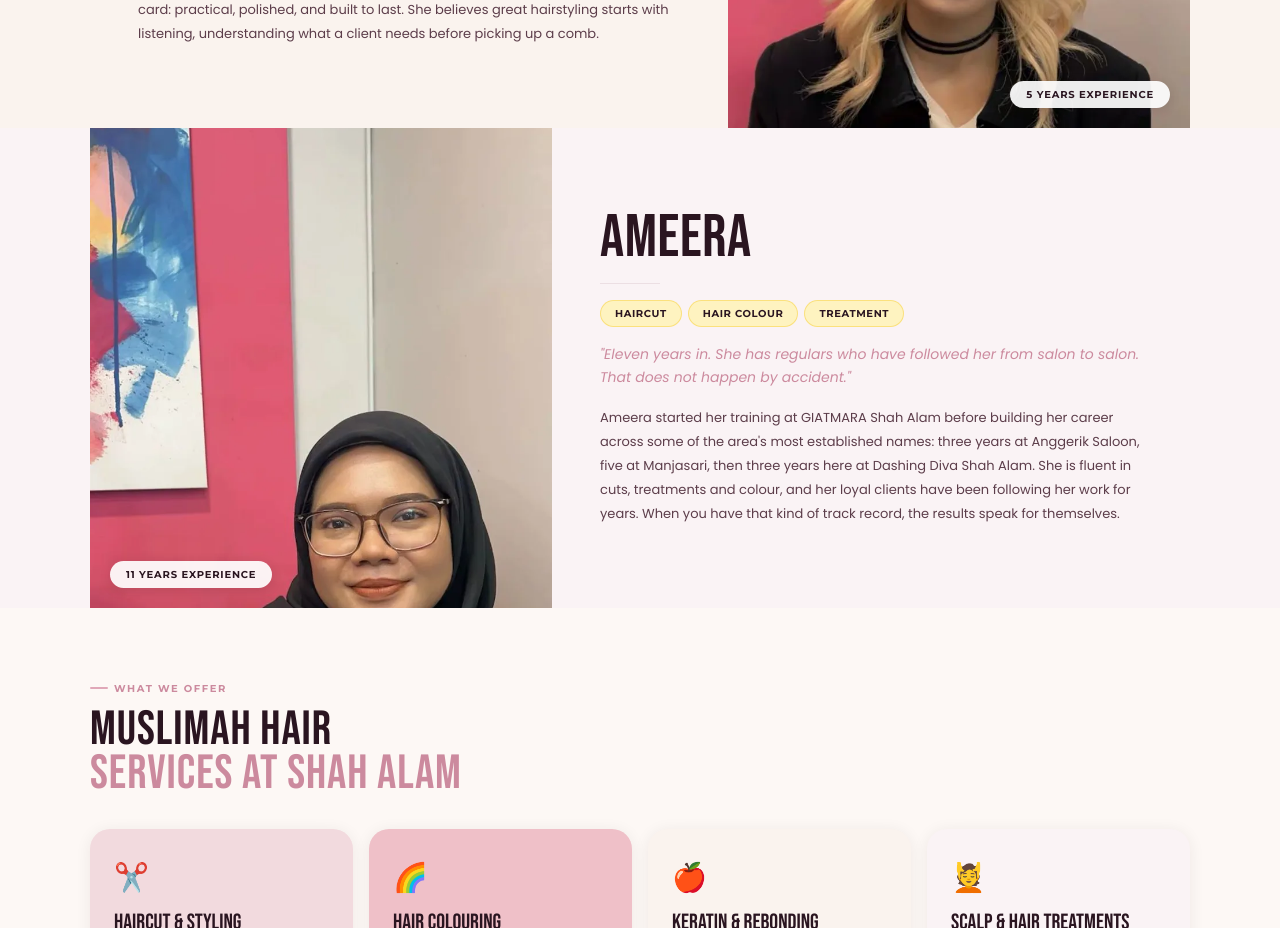
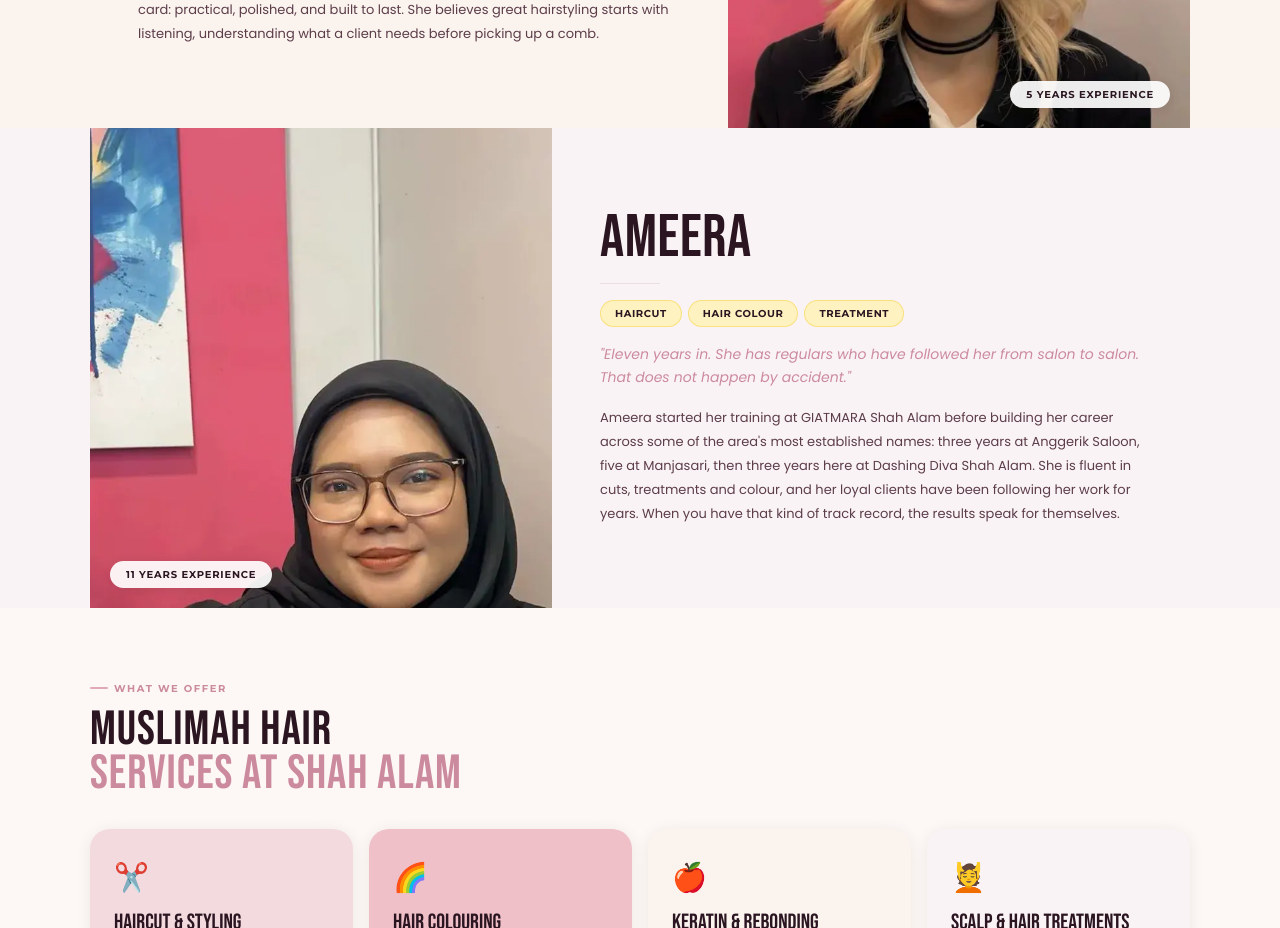
Before and after one commit to Goodcat1881/diva-wesbite, a Next.js app: page /salons/shah-alam in a window 1280 px wide. Shown: the part 2780-3708 px from the top of the page. Built offline with nearby package versions, Linux system fonts and the light colour scheme.

Commit message:
fix: re-crop Ameera photo (y=160 start, 62px headroom) to match Yien framing

```diff
--- a/app/salons/shah-alam/page.jsx
+++ b/app/salons/shah-alam/page.jsx
@@ -199,8 +199,7 @@
   },
   {
     name: 'Ameera',
-    photo: '/images/ameera-sa-final.webp',
-    photoPos: 'center 40%',
+    photo: '/images/ameera-sa-v2.webp',
     alt: 'Ameera, senior hairstylist at Dashing Diva Shah Alam, hair colour and treatment specialist at Kompleks PKNS',
     years: '11 Years Experience',
     joined: null,
```
Also changed, not shown: public/images/ameera-sa-v2.webp (added).
